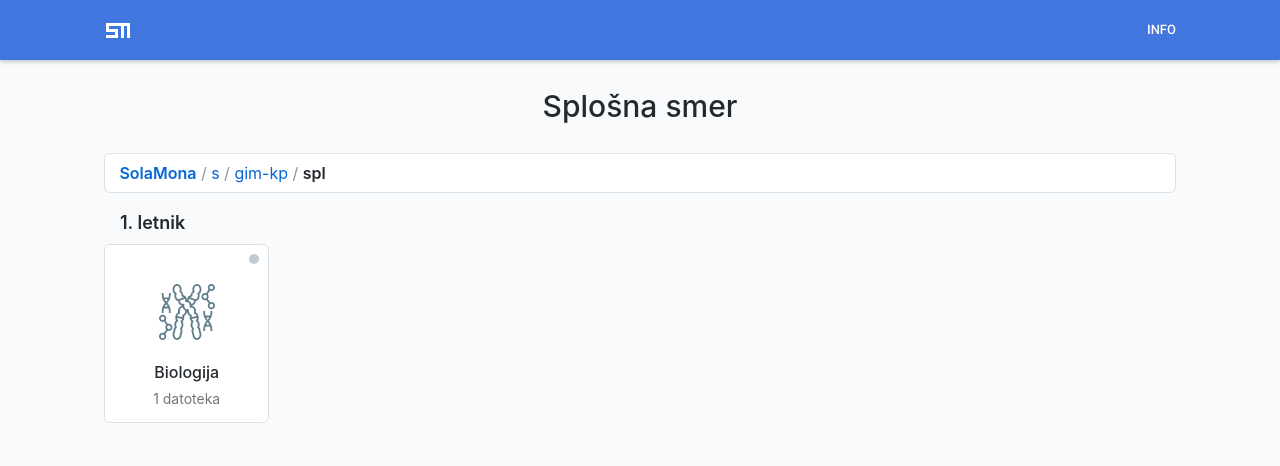
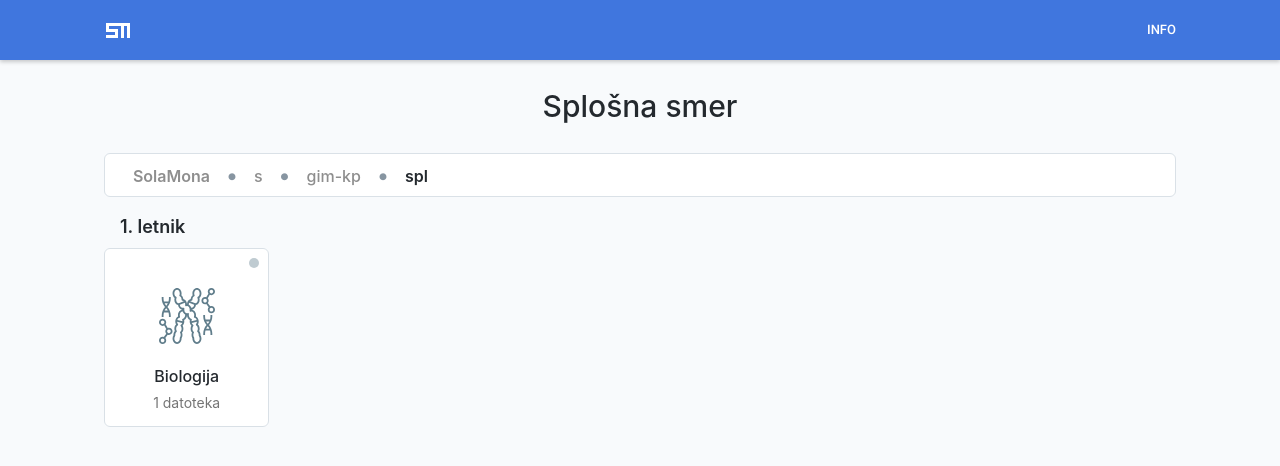
Before and after one commit to elieven/elieven.github.io, a Jekyll site: the page built from s/gim-kp/spl/index.html, in a window 1280 px wide. Shown: the top 466 px of the page. Built offline with Jekyll 4.4.1, drawn with Linux system fonts in a browser that asks for light colours.

Commit message:
upd visuals

```diff
--- a/_includes/breadcrumbs.html
+++ b/_includes/breadcrumbs.html
@@ -34,7 +34,7 @@
     {% endif %}
 
     <li>
-        <span class="path-separator">/</span>
+      <span class="path-separator">⦁</span>
     </li>
 
     {% if num != 3 %}
@@ -53,7 +53,7 @@
     {% endfor %}
 
     <!-- zadni del URLja torej trenutni dokument / folder -->
-    <li><span class="path-separator">/</span></li>
+    <li><span class="path-separator">⦁</span></li>
     <li><span class="path-end">{{url_arr[url_arr_size]}}</span></li>
 
   </ol>
--- a/assets/css/_breadcrumbs.scss
+++ b/assets/css/_breadcrumbs.scss
@@ -1,17 +1,23 @@
+@import 'common_mixins';
+
+$crumb-padding: .75rem;
+
 .breadcrumbs {
   margin-top: 24px;
   width: 100%;
   padding-left: 0.75rem;
   padding-right: 0.75rem;
-  padding-top: .25rem;
-  padding-bottom: .25rem;
-  padding: .4rem .8rem;
+  //padding-top: .25rem;
+  //padding-bottom: .25rem;
+  padding: .5rem .8rem;
   //border-radius: .25rem;
   //background-color: #f1f5f8;
   background-color: #FFF;
   border: 1px solid #dae1e7;
   border-radius: 6px;
   font-size: 16px;
+  cursor: default;
+  @include no-select;
 
   ol {
     list-style-type: none;
@@ -22,12 +28,17 @@
       vertical-align: middle;
 
       a {
-        font-weight: 400;
-        color: #0366d6 !important;
+        font-weight: 500;
+        //color: #0366d6 !important;
+        color: #8E8E8E;
         text-decoration: none;
+        padding: .25rem $crumb-padding;
+        min-width: 30px;
 
         &:hover {
-          text-decoration: underline;
+          //text-decoration: underline;
+          background: #EFEFEF;
+          border-radius: 420px;
         }
 
         &.path-root {
@@ -36,21 +47,23 @@
       }
 
       span.path-separator {
-        margin-left: .25rem;
-        margin-right: .25rem;
+        //margin-left: .25rem;
+        //margin-right: .25rem;
         color: #8795a1;
+        padding: 0 .25rem;
       }
 
       span.path-end {
         font-weight: 600;
         color: $ghblack;
+        padding: .25rem $crumb-padding;
       }
     }
   }
 }
 
 
-@media screen and (max-width: $xs) {
+@include for-mobile {
   .breadcrumbs {
     padding-left: 0;
     padding-right: 0;
@@ -63,7 +76,20 @@
 
     .path-segment {
       font-weight: 600;
-      color: #586069!important;
+      color: #586069 !important;
+    }
+
+    a {
+      padding: .25rem !important;
+    }
+
+    span.path-separator {
+      padding: .1rem !important;
+      font-size: 1rem !important;
+    }
+
+    span.path-end {
+      padding: .25rem !important;
     }
   }
 }
--- a/assets/css/_common_mixins.scss
+++ b/assets/css/_common_mixins.scss
@@ -1,4 +1,23 @@
 @import 'variables';
+$item-hover-border-color: $item-border-color;
+
+@mixin for-desktop {
+  @media (min-width: 786px) {
+    @content;
+  }
+}
+
+@mixin for-tablet {
+  @media (min-width: 576px) {
+    @content;
+  }
+}
+
+@mixin for-mobile {
+  @media (max-width: 575px) {
+    @content;
+  }
+}
 
 @mixin no-select() {
   user-drag: none;
@@ -10,7 +29,7 @@
 }
 
 @mixin list-grid-item-border-hover() {
-  transition: all 60ms ease-out 0s;
+  transition: transform 60ms ease-out 0s;
   will-change: transform;
   border: 1px solid $item-border-color;
   background-color: white;
@@ -22,13 +41,19 @@
 
   &:hover {
     //box-shadow: 0 0 0 1px $item-border-color, inset 0 0 0 1px $item-border-color;
+    box-shadow: inset 0 0 0 1px $item-hover-border-color;
+    border-color: $item-hover-border-color;
     z-index: 100;
+
     //background-color: #FAFBFD
   }
 
-  &:active {
-    transform: translateY(1px);
-    box-shadow: 0 0 0 0 $item-border-color;
+  @include for-desktop {
+    &:active {
+      transform: translateY(2px);
+      box-shadow: inset 0 0 0 1px $item-hover-border-color;
+      border-color: $item-hover-border-color;
+    }
   }
 
   // Za dodat style ko je mobile ko so usi itak list itemi
--- a/assets/css/predmet.scss
+++ b/assets/css/predmet.scss
@@ -2,15 +2,40 @@
 @import 'common_mixins';
 
 .predmeti {
+  @include for-tablet {
+    margin: 0 -4px 0 -4px;
+  }
+
+  @include for-desktop {
+    margin: 0 -8px 0 -8px;
+  }
+
   padding: 8px 0 8px 0;
-  margin: 0 -8px 0 -8px;
+
+
+
+  .predmet-wrap {
+    @include for-mobile {
+      padding: 0px;
+    }
+
+    @include for-tablet {
+      padding: 4px;
+    }
+
+    @include for-desktop {
+      padding: 8px;
+    }
+  }
 }
 
-.predmet-wrap {
-  padding: 8px;
-}
+
 
 .predmet {
+  @include for-mobile {
+    border-radius: 0px;
+  }
+
   @include list-grid-item-border-hover();
   display: block;
   padding: 13px;
@@ -99,18 +124,8 @@
   }
 }
 
-@media screen and (max-width: $sm) {
-  .predmeti {
-    margin: 0 -12px 0 -12px;
-  }
-
-  .predmet-wrap {
-    padding: 4px;
-  }
-}
-
 // 1px manj ker grid še ne switcha in polomi layout
-@media screen and (max-width: 575px) {
+@include for-mobile {
   .predmeti {
     margin: 0 -16px 0 -16px;
   }
@@ -129,16 +144,21 @@
     border: 0;
     border-bottom: 1px solid $predmet_border_color;
     box-shadow: none;
+    height: 80px;
+    display: flex;
+    align-items: center;
+    padding: 0 1rem;
+
 
     .predmet-content {
       height: 48px;
       position: relative;
+      flex-grow: 1;
 
       .predmet-figure {
         height: 48px;
         padding: 0;
         width: 48px;
-        margin-right: 16px;
         position: absolute;
         top: 0;
         left: 0;
@@ -156,26 +176,17 @@
       }
 
       .predmet-text {
-        position: absolute;
-        top: 0;
-        right: 16px + 18px;
-        left: 48px + 18px;
-        height: 48px;
+        padding-left: 48px + 20px;
+        display: flex;
+        flex-direction: column;
 
         .predmet-title {
           text-align: left;
-          position: absolute;
-          top: 1px;
-          left: 0;
-          right: 0;
         }
 
         .predmet-subtitle {
           text-align: left;
-          position: absolute;
-          bottom: 2px;
-          left: 0;
-          right: 0;
+          padding-top: 0;
         }
       }
     }
```
Also changed, not shown: s/sts-kp/rac/2l/oed.md (+35 -13 lines). Lines whose indentation alone changed are shown as unchanged.
